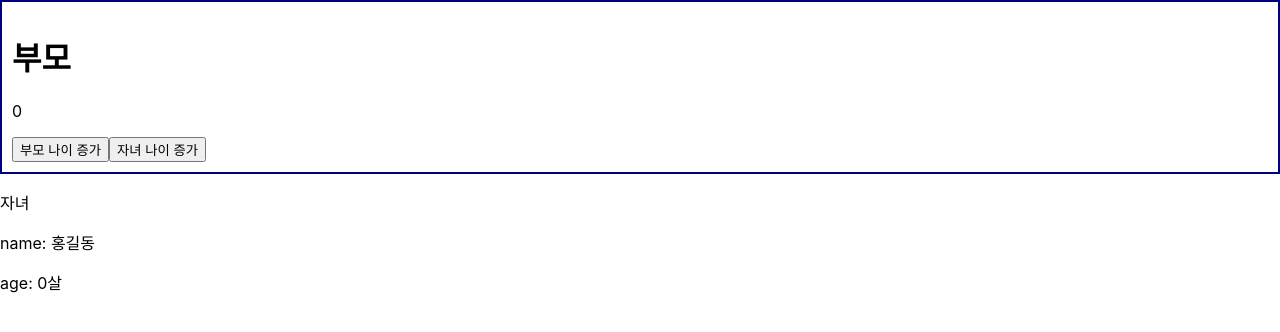
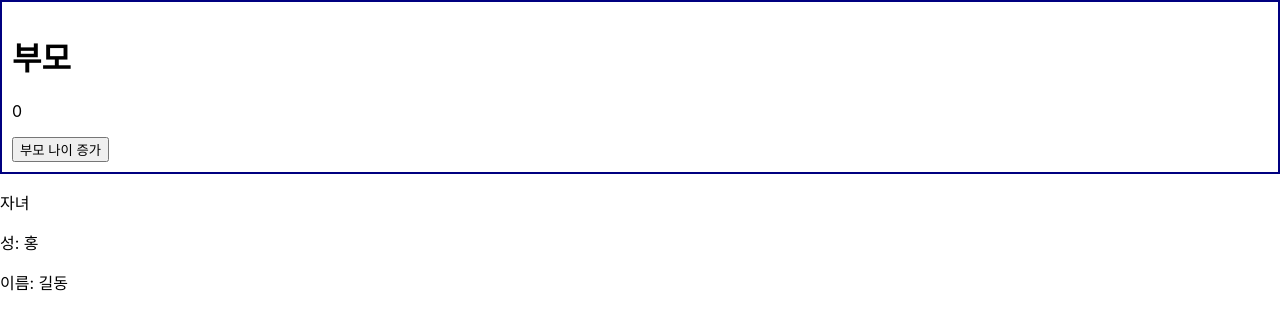
Before and after one commit to wmswmswms/react_study1, a React (Create React App) app: page / in a window 1280 px wide. Shown: the top 332 px of the page. Built offline with nearby package versions, Linux system fonts and the light colour scheme.

Commit message:
React.memo 와 useMemo 함께사용

```diff
--- a/src/App.js
+++ b/src/App.js
@@ -1,24 +1,32 @@
 //import './style1.css';
 //import { isValidInputTimeValue } from '@testing-library/user-event/dist/utils';
-import { useCallback, useState,useReducer } from 'react';
+import { useCallback, useState,useReducer, useMemo } from 'react';
 import Child from './componet/Child';
 
 function App() {
 
   const [parentAge, setParentAge] = useState(0);
-  const [childAge, setChildAge] = useState(0);
+
 
   const increaseParentAge = ()=>{
     setParentAge(parentAge + 1);
   }
 
-  //React.memo Child컴포넌트의 props 값이 변경 될때만 렌더링됨
-  //Child 컴포넌트에 memo 컴포넌트로 감싸서 형태로 명시해서 사용
-  const increaseChildAge = ()=>{
-    setChildAge(childAge+1);
-  }
+
 
   console.log('부모 컴포넌트가 렌더링 되었어요')
+
+  //오브젝트 형태는 props 값이 변경이 된다.(메모리 형태로 저장되기 때문에)
+  //그래서 Child 컴포넌트에서 memo 를 사용했지만 렌더링이 된다.(props 가 변경이 된것이기 때문에)
+  //그래서 useMemo를 사용하여 객체도 한번만 렌더링 하게 함
+  const name = useMemo(()=>{
+      return{
+        lastName: '홍',
+        firstName: '길동'
+      }
+  },[])
+
+
 
   return (
       <>
@@ -26,10 +34,10 @@ function App() {
         <h1>부모</h1>
         <p>{parentAge}</p>
         <button onClick={increaseParentAge}>부모 나이 증가</button>
-        <button onClick={increaseChildAge}>자녀 나이 증가</button>
+
 
       </div>
-      <Child name={'홍길동'} age={childAge}></Child>
+      <Child name={name}></Child>
       </>
   );
 }
--- a/src/componet/Child.js
+++ b/src/componet/Child.js
@@ -1,13 +1,13 @@
 import React,{memo} from "react";
 
 
-const Child = ({name, age})=>{
+const Child = ({name})=>{
     console.log('자녀 컴포넌트가 렌더링 되었어요')
     return(
         <div>
             <p>자녀</p>
-            <p>name: {name}</p>
-            <p>age: {age}살</p>
+            <p>성: {name.lastName}</p>
+            <p>이름: {name.firstName}</p>
         </div>
     )
 }
```
